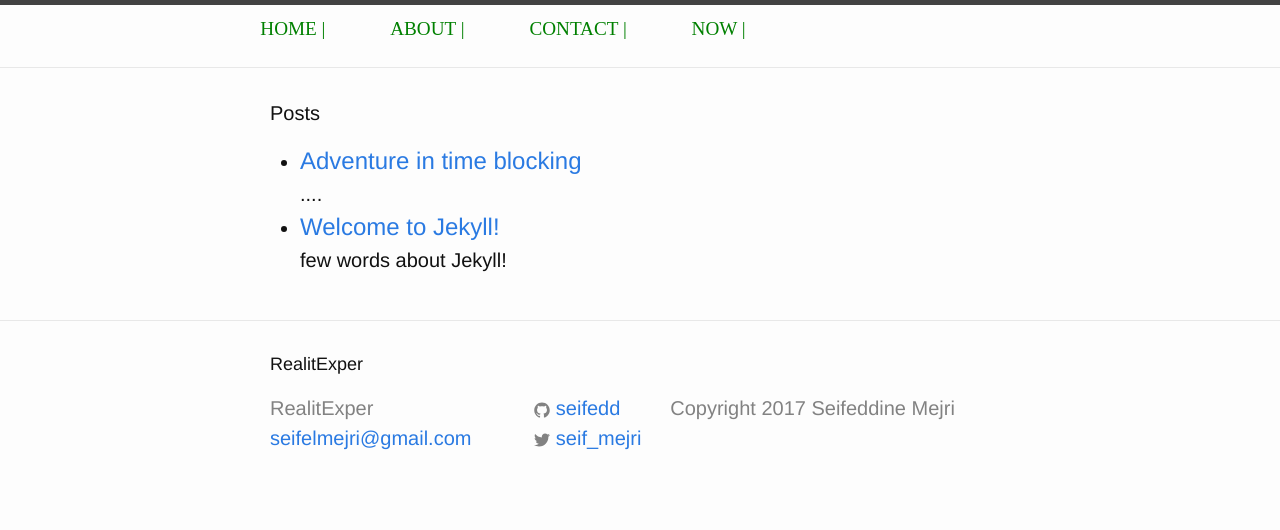
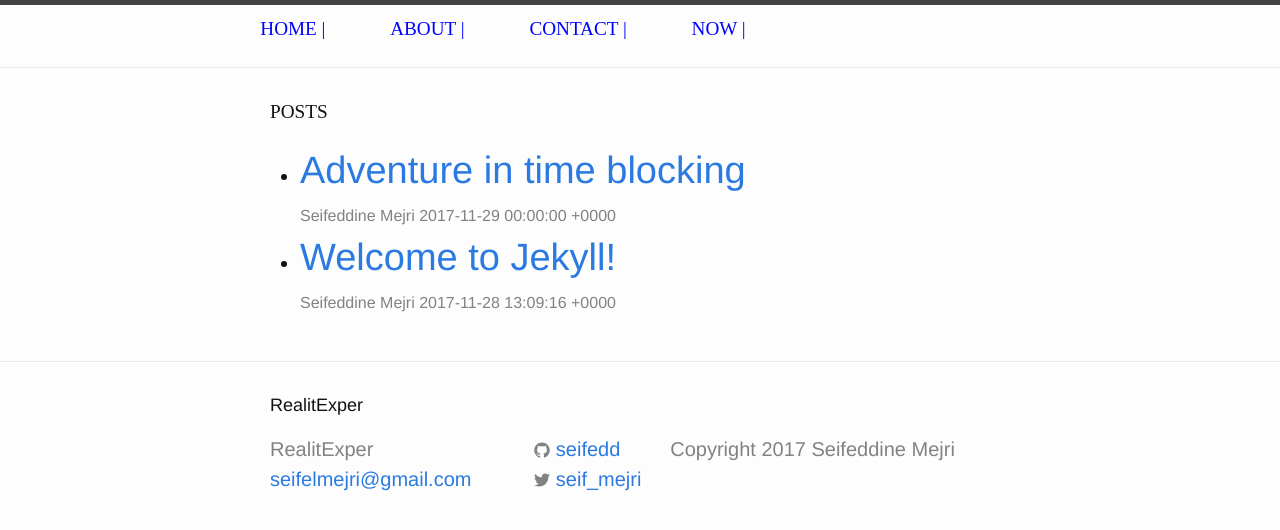
Before and after one commit to seifedd/Reality, a Jekyll site: the page built from index.html, in a window 1280 px wide. Shown: the top 530 px of the page. Built offline with Jekyll 4.4.1, drawn with Linux system fonts in a browser that asks for light colours.

Commit message:
thi commit

```diff
--- a/_layouts/post.html
+++ b/_layouts/post.html
@@ -1,11 +1,12 @@
 ---
 layout: default
 ---
+
 <article class="post" itemscope itemtype="http://schema.org/BlogPosting">
 
   <header class="post-header">
     <h1 class="post-title" itemprop="name headline">{{ page.title }}</h1>
-    <p class="post-meta"><time datetime="{{ page.date | date_to_xmlschema }}" itemprop="datePublished">{{ page.date | date: "%b %-d, %Y" }}</time>{% if page.author %} • <span itemprop="author" itemscope itemtype="http://schema.org/Person"><span itemprop="name">{{ page.author }}</span></span>{% endif %}</p>
+    <p class="post-meta"><time datetime="{{ page.date | date_to_xmlschema }}" itemprop="datePublished">{{ page.date | date: "%b %-d, %Y" }}</time>{% if page.Editor %} • <span itemprop="author" itemscope ><span itemprop="name">written by: {{ page.Editor }}</span></span>{% endif %}</p>
   </header>
 
   <div class="post-content" itemprop="articleBody">
--- a/_posts/2017-11-28-welcome-to-jekyll.markdown
+++ b/_posts/2017-11-28-welcome-to-jekyll.markdown
@@ -3,7 +3,8 @@ layout: post
 title:  "Welcome to Jekyll!"
 date:   2017-11-28 14:09:16 +0100
 categories: jekyll update
-Description: few words about Jekyll!
+Description: ....
+Editor: Seifeddine Mejri
 permalink: Welcome to Jekyll.html
 ---
 You’ll find this post in your `_posts` directory. Go ahead and edit it and re-build the site to see your changes. You can rebuild the site in many different ways, but the most common way is to run `jekyll serve`, which launches a web server and auto-regenerates your site when a file is updated.
--- a/_posts/2017-11-29-Adventures in Time Blocking.markdown
+++ b/_posts/2017-11-29-Adventures in Time Blocking.markdown
@@ -2,10 +2,11 @@
 layout: post
 title:  "Adventure in time blocking"
 Description: ....
+Editor: Seifeddine Mejri
 permalink: Adventure-in-time-blocking.html
 ---
 
-     People have ideas, but don’t remember them. Talk about spark file and how it closes the loop by taking action on it.
+People have ideas, but don’t remember them. Talk about spark file and how it closes the loop by taking action on it.
 
 Something that I hear from many people is “I don’t have good ideas”.
 
--- a/_sass/_layout.scss
+++ b/_sass/_layout.scss
@@ -31,7 +31,7 @@
          text-transform:uppercase;
          font-size:1.2rem;
          font-weight:100;
-         color: green;
+         color: blue;
          padding:0 30px;
         }
 
@@ -197,7 +197,10 @@
 }
 
 .page-heading {
-    font-size: 20px;
+    font-family: "Times New Roman", Times, serif;
+    font-weight: 50;
+    text-transform: uppercase;
+    font-size: 1.2rem;
 }
 
 .post-list {
@@ -210,13 +213,17 @@
 }
 
 .post-meta {
-    font-size: $small-font-size;
+    font-size: medium;
     color: $grey-color;
 }
 
 .post-link {
     display: block;
-    font-size: 24px;
+    font-size: 38px;
+}
+.post-hint{
+    font-size:medium;
+    color: $grey-color;
 }
 
 
@@ -229,7 +236,7 @@
 }
 
 .post-title {
-    font-size: 42px;
+    font-size: 38px;
     letter-spacing: -1px;
     line-height: 1;
 
--- a/index.html
+++ b/index.html
@@ -13,7 +13,7 @@ layout: default
     {% for post in site.posts %}
     <li>
       <a class="post-link" href="{{ post.url | prepend: site.baseurl }}">{{ post.title }}</a>
-      <span class="post-hint">{{post.Description}}</span>
+      <span class="post-hint">{{post.Editor}} <time datetime="{{ post.date | date_to_xmlschema }}">{{ post.date }}</time></span>
 
     </li>
     {% endfor %}
```
Also changed, not shown: _layouts/default.html (line endings or trailing spaces), 8 other files.
